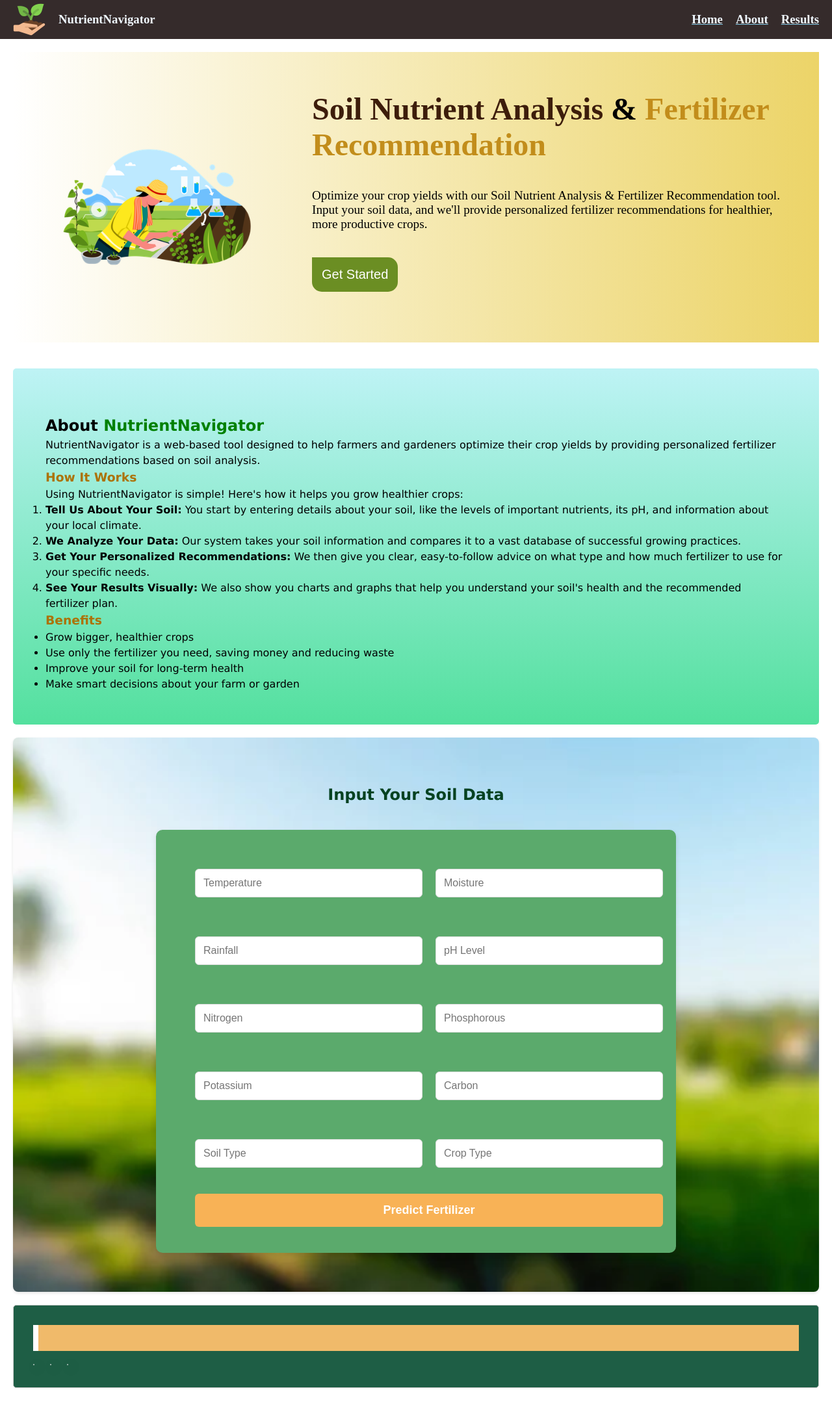
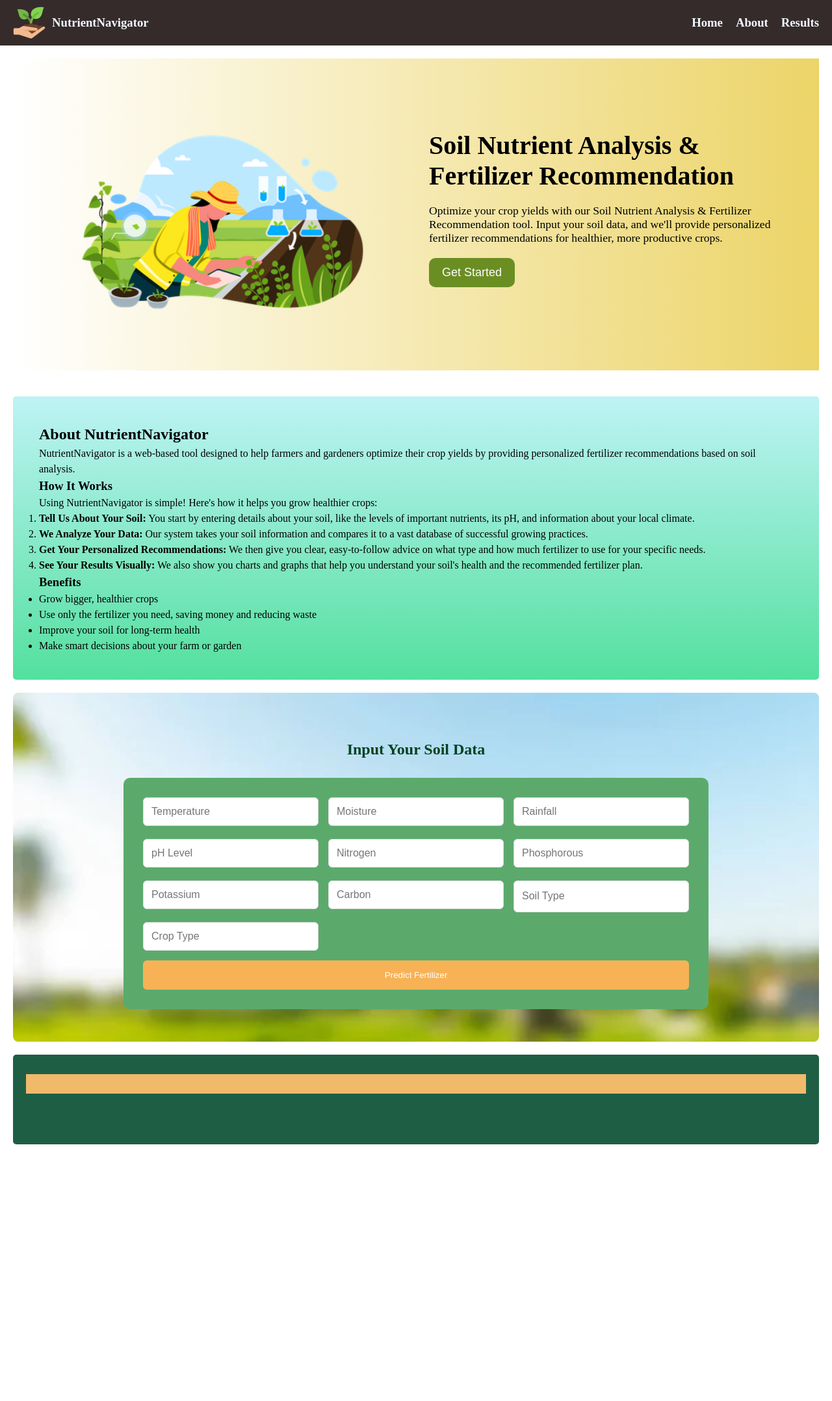
Before and after one commit to Akshay132690/SoilNutrientsAnalysis, a Flask app: page / in a window 1280 px wide. Shown: the whole page at 65% size. After the commit the page ends 1761 px from the top, so only its background shows below. Run offline with Flask 3, Linux system fonts and the light colour scheme.

Commit message:
update ui

```diff
--- a/static/style.css
+++ b/static/style.css
@@ -1,239 +1,125 @@
-*{
+* {
     margin: 0;
     padding: 0;
     box-sizing: border-box;
-
-}
-#home{
-    padding: 20px;
-justify-content: center;
 }
 
-.navbar{
+/* ---------- NAVBAR ---------- */
+.navbar {
     background-color: rgb(53, 43, 43);
-    text-decoration: none;
-    display: flex; /* Use flexbox for layout */
-    align-items: center; /* Vertically align items */
-    justify-content: space-between; /* Space between logo/heading and links */
-    padding: 5px 20px; /* Add horizontal padding */
+    display: flex;
+    align-items: center;
+    justify-content: space-between;
+    padding: 10px 20px;
     list-style: none;
+    position: sticky;
+    top: 0;
+    z-index: 100;
 }
 
-/* Add a container for logo and heading */
 .navbar-left {
     display: flex;
     align-items: center;
 }
 
-#logo{
-    align-items: flex-start;
-    justify-content: center;
-    padding-right: 20px; /* Space between logo and heading */
+#logo {
+    padding-right: 10px;
 }
 
-.main-head{
-    margin: 0; /* Remove default margin */
-    color: aliceblue; /* Set heading color */
+.main-head {
+    color: aliceblue;
 }
 
 .nav-links {
     display: flex;
     list-style: none;
-    margin: 0;
-    padding: 0;
 }
 
-.nav-links li{
+.nav-links li {
     color: aliceblue;
-    text-decoration: none;
-
-    padding-left: 20px; /* Space between links */
-}
-.nav-links >a{
-    color:skyblue;
-
+    padding-left: 20px;
 }
 
-.nav-links >a >li:hover{
-    color:rgb(235, 200, 87);
-
+.nav-links a {
+    color: skyblue;
+    text-decoration: none;
 }
 
+/* ---------- HOME ---------- */
+#home {
+    padding: 20px;
+}
 
-/* ... (Rest of your CSS remains the same) ... */
-
-.ipform{
-    background-color: rgb(82, 165, 82);
-    padding: 20px;
-    border-radius: 10px;
-    margin: 10px;
-}
-#getstart{
-    background-color: olivedrab;
-    border: none;
-    border-radius: 15px;
-    padding: 15px;
-    margin: 40px 40px;
-    font-size: 20px;
-    color: white;
-    border-top-left-radius: 0px;
-
-
-}
 .head {
     display: grid;
-    grid-template-columns: 1fr 2fr;
+    grid-template-columns: 1fr 1fr;
     align-items: center;
     padding: 20px;
-    /* background-color: #ffffff; */
-    background-image: linear-gradient(to right, rgba(255,0,0,0), rgb(236, 212, 104));
-
+    background-image: linear-gradient(to right, rgba(255, 0, 0, 0), rgb(236, 212, 104));
 }
 
 .right img {
-    max-width: 100%;
+    width: 100%;
     height: auto;
-    display: block;
 }
 
 .left h2 {
-    margin: 0;
     font-size: 2em;
 }
 
-#para{
-    text-align: left;
-    padding: 0px 40px;
-    font-size: 1.2em;
+#title {
+    font-size: 2.5em;
+    padding: 20px;
 }
 
-@media (max-width: 600px) {
-    .head {
-        grid-template-columns: 1fr;
-        text-align: center;
-    }
-
-    .right {
-        grid-row: 1;
-    }
-
-    .left {
-        grid-row: 2;
-    }
-
-    .left h2 {
-        font-size: 1.5em;
-    }
+#para {
+    padding: 0 20px;
+    font-size: 1.1em;
 }
 
-input[type='text'] {
+/* ---------- BUTTON ---------- */
+#getstart {
+    background-color: olivedrab;
+    border: none;
+    border-radius: 10px;
+    padding: 12px 20px;
     margin: 20px;
-    padding: 10px;
-    width: 30%;
-    border-radius: 6px;
+    font-size: 18px;
+    color: white;
+    cursor: pointer;
 }
 
-#title{
-    font-size: 3em;
-    padding: 40px;
-    text-align: start;
-}
-#getstart:hover{
-    cursor: pointer;
-
-}
-#recom{
-    color: rgb(194, 141, 27);
+/* ---------- FORM ---------- */
+.form-container {
+    margin: 20px;
+    padding: 20px;
+    border-radius: 8px;
+    background-image: url('agri.jpg');
+    background-size: cover;
 }
 
-#fert{
-    color: rgb(61, 29, 11);
-}
-
-#prediction-results {
-    margin: 20px;
-    padding: 20px;
-    border: 1px solid #ccc;
-    border-radius: 5px;
-    background-color: #1e5e45;
-}
-
-#result-text {
-    font-size: 1.2em;
-    margin: 10px;
-    background-color: rgb(240, 186, 106);
-    padding: 20px;
-    border-left: 8px solid white;
-    margin-right: 10px;
-}
-
-.plot-image {
-    box-shadow: 5px 4px 15px #214927;
-    max-width: 400px;
-    margin: 10px;
-    border: 1px solid #eee;
-    border-radius: 3px;
+.form-head {
+    text-align: center;
+    color: rgb(5, 66, 33);
 }
 
 .ipform {
     display: grid;
-    grid-template-columns: repeat(2, 1fr);
-    gap: 20px;
-    max-width: 800px;
-    margin: 40px auto;
-    padding: 40px;
+    grid-template-columns: repeat(auto-fit, minmax(220px, 1fr));
+    gap: 15px;
+    max-width: 900px;
+    margin: 30px auto;
+    padding: 30px;
     background-color: #5baa6c;
     border-radius: 10px;
-    box-shadow: 0 4px 8px rgba(0, 0, 0, 0.1);
 }
-#about{
-    /* background-color: rgb(147, 252, 243); */
-    background-image: linear-gradient(rgb(190, 243, 245), rgb(83, 224, 158));
 
-    padding: 50px;
-    line-height: 1.5;
-    font-family:Verdana, Geneva, Tahoma, sans-serif;
-    margin:20px;
-    border-radius: 5px;
-    padding-top: 70px;
-
-}
-.form-container{
-    background-image: url('agri.jpg');
-    margin: 20px;
-    padding: 20px;
-    border-radius: 8px;
-    box-shadow: 0 2px 4px rgba(0, 0, 0, 0.1);
-    /* width: 100%; */
-    height: 100%;
-    background-size: cover;
-    background-repeat: no-repeat;
-
-}
-.form-head{
-    color:rgb(5, 66, 33);
-    text-align: center;
-    font-family: Verdana, Geneva, Tahoma, sans-serif;
-}
-.ipform input[type="text"] {
+.ipform input {
     width: 100%;
     padding: 12px;
+    border-radius: 6px;
     border: 1px solid #ddd;
-    border-radius: 6px;
-    box-sizing: border-box;
     font-size: 16px;
-    color: #333;
-
-}
-
-.bg-form-image{
-    background-image: url('agri.jpg');
-}
-
-.ipform input[type="text"]:focus {
-    outline: none;
-    border-color: #007bff;
-    box-shadow: 0 0 5px rgba(0, 123, 255, 0.5);
 }
 
 #btn {
@@ -245,90 +131,159 @@
     border: none;
     border-radius: 6px;
     cursor: pointer;
-    font-size: 18px;
-    font-weight: 600;
-    margin-left:20px;
-    transition: background-color 0.3s ease;
 }
 
-#btn:hover {
-    background-color: #218838;
-}
-.navbar{
-    position: sticky;
-    top: 0px;
+/* ---------- ABOUT ---------- */
+#about {
+    background-image: linear-gradient(rgb(190, 243, 245), rgb(83, 224, 158));
+    padding: 40px;
+    margin: 20px;
+    border-radius: 5px;
+    line-height: 1.5;
 }
 
-@media (max-width: 600px) {
+/* ---------- RESULTS ---------- */
+#prediction-results {
+    margin: 20px;
+    padding: 20px;
+    background-color: #1e5e45;
+    border-radius: 5px;
+}
+
+#result-text {
+    background-color: rgb(240, 186, 106);
+    padding: 15px;
+    margin: 10px 0;
+}
+
+.plot-image {
+    width: 100%;
+    max-width: 400px;
+    margin: 10px;
+}
+
+/* ---------- LOADER ---------- */
+#loading {
+    position: fixed;
+    bottom: 20px;
+    left: 50%;
+    transform: translateX(-50%);
+}
+
+/* ---------- MOBILE ---------- */
+@media (max-width: 768px) {
+
+    .navbar {
+        flex-direction: column;
+        align-items: flex-start;
+    }
+
+    .nav-links {
+        flex-direction: column;
+        width: 100%;
+    }
+
+    .nav-links li {
+        padding: 10px 0;
+    }
+
+    .head {
+        grid-template-columns: 1fr;
+        text-align: center;
+    }
+
+    #title {
+        font-size: 1.8em;
+        padding: 10px;
+    }
+
+    #para {
+        padding: 10px;
+    }
+
     .ipform {
-        grid-template-columns: 1fr;
-        padding: 30px;
-        margin-right: 15px;
+        padding: 20px;
+        margin: 10px;
+    }
+
+    #about {
+        padding: 20px;
+        margin: 10px;
+    }
+
+    .plot-image {
+        max-width: 100%;
     }
 }
-html {
-    scroll-behavior: smooth;
-}
-#abouttitle{
-    color: green;
-}
-#aboutsubtitle{
-    color: rgb(172, 114, 6);
-}
-#loading {
-    position: fixed;
-    top: 90%;
-    left: 50%;
-    transform: translate(-50%, -50%);
-    z-index: 1000;
-    /* background-color: rgba(255, 255, 255, 0.8); */
-    padding: 20px;
-    border-radius: 10px;
+
+/* ---------- SMALL MOBILE ---------- */
+@media (max-width: 480px) {
+    #title {
+        font-size: 1.5em;
+    }
+
+    .main-head {
+        font-size: 1em;
+    }
 }
 
-.dot-wave {
-    display: flex;
-    justify-content: center;
+/* TOGGLE BUTTON */
+.menu-toggle {
+    display: none;
+    font-size: 24px;
+    color: white;
+    cursor: pointer;
 }
 
-.dot {
-    width: 15px;
-    height: 15px;
-    border-radius: 50%;
-    margin: 5px;
-    animation: wave 1.5s linear infinite;
+/* MOBILE NAV */
+@media (max-width: 768px) {
+
+    .menu-toggle {
+        display: block;
+        position: absolute;
+        right: 20px;
+        top: 15px;
+    }
+
+    .nav-links {
+        display: none;
+        flex-direction: column;
+        width: 100%;
+        background-color: rgb(53, 43, 43);
+        margin-top: 10px;
+    }
+
+    .nav-links.active {
+        display: flex;
+    }
+
+    .nav-links a {
+        padding: 10px;
+        width: 100%;
+    }
 }
 
-.dot:nth-child(1) {
-    background-color: #3498db;
-    animation-delay: 0.1s;
+.input-group {
+    display: flex;
+    flex-direction: column;
 }
 
-.dot:nth-child(2) {
-    background-color: #e74c3c;
-    animation-delay: 0.2s;
+.suggestions {
+    display: flex;
+    gap: 6px;
+    flex-wrap: wrap;
+    margin-top: 5px;
 }
 
-.dot:nth-child(3) {
-    background-color: #2ecc71;
-    animation-delay: 0.3s;
+.suggestions span {
+    background: #dcedc8;
+    padding: 4px 10px;
+    border-radius: 12px;
+    font-size: 12px;
+    cursor: pointer;
+    transition: 0.2s;
 }
 
-.dot:nth-child(4) {
-    background-color: #f39c12;
-    animation-delay: 0.4s;
+.suggestions span:hover {
+    background: #aed581;
 }
-
-.dot:nth-child(5) {
-    background-color: #9b59b6;
-    animation-delay: 0.5s;
-}
-
-@keyframes wave {
-    0%, 40%, 100% {
-        transform: translateY(0);
-    }
-    20% {
-        transform: translateY(-20px);
-    }
-}
--- a/templates/index.html
+++ b/templates/index.html
@@ -16,6 +16,10 @@
         <div class="navbar-left">
             <img src="{{ url_for('static', filename='plant.png') }}" id="logo">
             <h3 class="main-head">NutrientNavigator</h3>
+        </div>
+        <!-- TOGGLE BUTTON -->
+        <div class="menu-toggle" id="menu-toggle">
+            ☰
         </div>
         <ul class="nav-links">
             <a href="#home">
@@ -89,18 +93,62 @@
             <div class="form-head">
                 <h1>Input Your Soil Data</h1>
             </div>
+            <!-- REPLACE ONLY INPUT SECTION -->
+
             <div class="ipform">
 
+                <!-- TEMPERATURE -->
+                <div class="input-group">
                     <input type="text" id="temperature" placeholder="Temperature">
+                    <div class="suggestions" id="temperature-sug"></div>
+                </div>
+
+                <!-- MOISTURE -->
+                <div class="input-group">
                     <input type="text" id="moisture" placeholder="Moisture">
+                    <div class="suggestions" id="moisture-sug"></div>
+                </div>
+
+                <!-- RAINFALL -->
+                <div class="input-group">
                     <input type="text" id="rainfall" placeholder="Rainfall">
+                    <div class="suggestions" id="rainfall-sug"></div>
+                </div>
+
+                <!-- PH -->
+                <div class="input-group">
                     <input type="text" id="ph" placeholder="pH Level">
+                    <div class="suggestions" id="ph-sug"></div>
+                </div>
+
+                <!-- N -->
+                <div class="input-group">
                     <input type="text" id="nitrogen" placeholder="Nitrogen">
+                    <div class="suggestions" id="nitrogen-sug"></div>
+                </div>
+
+                <!-- P -->
+                <div class="input-group">
                     <input type="text" id="phosphorous" placeholder="Phosphorous">
+                    <div class="suggestions" id="phosphorous-sug"></div>
+                </div>
+
+                <!-- K -->
+                <div class="input-group">
                     <input type="text" id="potassium" placeholder="Potassium">
+                    <div class="suggestions" id="potassium-sug"></div>
+                </div>
+
+                <!-- CARBON -->
+                <div class="input-group">
                     <input type="text" id="carbon" placeholder="Carbon">
-                <input type="text" id="soil" placeholder="Soil Type ">
+                    <div class="suggestions" id="carbon-sug"></div>
+                </div>
+
+                <!-- KEEP SAME -->
+                <input type="text" id="soil" placeholder="Soil Type">
                 <input type="text" id="crop" placeholder="Crop Type">
+
                 <button onclick="predictFertilizer()" id="btn">Predict Fertilizer</button>
             </div>
         </div>
@@ -132,7 +180,73 @@
             const loadingDiv = document.getElementById('loading');
             const resultsDiv = document.getElementById('prediction-results');
             const resultText = document.getElementById('result-text');
+            const toggleBtn = document.getElementById("menu-toggle");
+            const navLinks = document.getElementById("nav-links");
 
+            // DATASET BASED (from your dataset)
+            const suggestionsData = {
+                temperature: [22, 24, 26],
+                moisture: [0.7, 0.75, 0.8],
+                rainfall: [200, 250, 300],
+                ph: [6.0, 6.5, 7.0],
+                nitrogen: [70, 75, 80],
+                phosphorous: [50, 100, 150],
+                potassium: [60, 90, 120],
+                carbon: [0.5, 1.5, 2.5]
+            };
+
+            // GENERIC FUNCTION
+            function showSuggestions(inputId, sugId, values) {
+                const box = document.getElementById(sugId);
+                box.innerHTML = "";
+
+                values.forEach(val => {
+                    let chip = document.createElement("span");
+                    chip.innerText = val;
+
+                    chip.onclick = () => {
+                        document.getElementById(inputId).value = val;
+                    };
+
+                    box.appendChild(chip);
+                });
+            }
+
+            // ATTACH EVENTS
+            document.getElementById("temperature").addEventListener("focus", () => {
+                showSuggestions("temperature", "temperature-sug", suggestionsData.temperature);
+            });
+
+            document.getElementById("moisture").addEventListener("focus", () => {
+                showSuggestions("moisture", "moisture-sug", suggestionsData.moisture);
+            });
+
+            document.getElementById("rainfall").addEventListener("focus", () => {
+                showSuggestions("rainfall", "rainfall-sug", suggestionsData.rainfall);
+            });
+
+            document.getElementById("ph").addEventListener("focus", () => {
+                showSuggestions("ph", "ph-sug", suggestionsData.ph);
+            });
+
+            document.getElementById("nitrogen").addEventListener("focus", () => {
+                showSuggestions("nitrogen", "nitrogen-sug", suggestionsData.nitrogen);
+            });
+
+            document.getElementById("phosphorous").addEventListener("focus", () => {
+                showSuggestions("phosphorous", "phosphorous-sug", suggestionsData.phosphorous);
+            });
+
+            document.getElementById("potassium").addEventListener("focus", () => {
+                showSuggestions("potassium", "potassium-sug", suggestionsData.potassium);
+            });
+
+            document.getElementById("carbon").addEventListener("focus", () => {
+                showSuggestions("carbon", "carbon-sug", suggestionsData.carbon);
+            });
+            toggleBtn.addEventListener("click", () => {
+                navLinks.classList.toggle("active");
+            });
             getStartedBtn.addEventListener('click', function () {
                 inputForm.scrollIntoView({
                     behavior: 'smooth'
```
Lines whose indentation alone changed are shown as unchanged.
